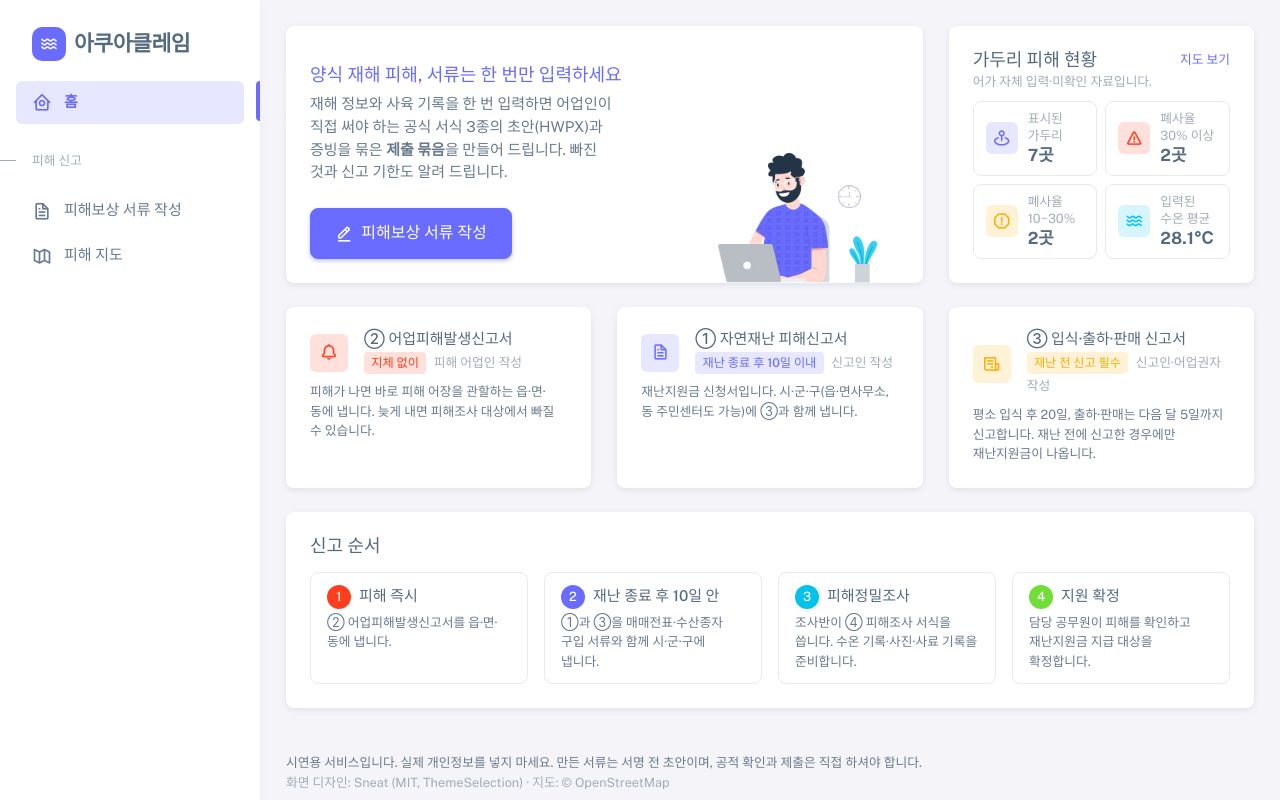
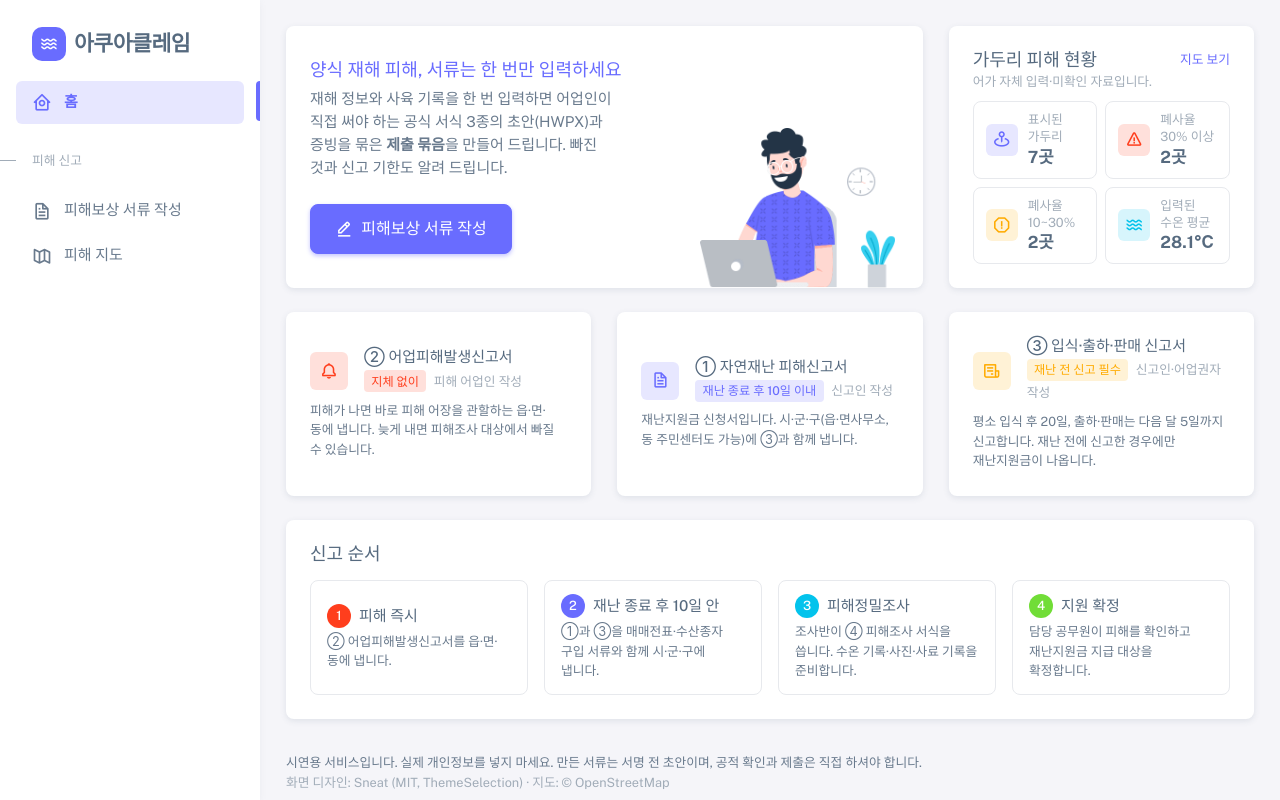
Before and after one commit to 7cv46c7y6y-jpg/INNOHACK_AIoT, a Flask app: page / in a window 1280 px wide. Run offline with Flask 3, Linux system fonts and the light colour scheme; some libraries are stand-ins or nearby versions.

Commit message:
style: 홈 카드가 화면 높이를 채우게
- 넓은 화면(1200px 이상)에서 홈의 세 줄(첫 카드·피해 현황 / 서식 3종 / 신고 순서)이
  화면 높이를 나눠 채워 바닥글 위가 비지 않게 함. 첫 줄이 두 배로 늘어남
- 카드 안의 작은 칸(피해 현황 2×2, 신고 순서 4단계)도 함께 늘어나고 내용은 가운데 정렬
- 그림 크기는 화면 높이에 맞춰 120~190px
- 내용이 화면보다 길거나 좁은 화면에서는 평소처럼 스크롤

Co-Authored-By: Claude Opus 5.5 <noreply@anthropic.com>
Claude-Session: https://claude.ai/code/session_018DDhMowQCuKQDCP9cmhdFk

```diff
--- a/app/static/css/custom.css
+++ b/app/static/css/custom.css
@@ -57,11 +57,25 @@ body { word-break: keep-all; }
 .dot-high { background: #ff3e1d; }
 .leaflet-container { font-family: var(--ac-font); }
 
+/* 홈: 카드가 칸 높이를 채우게 (열 안에서 카드, 카드 안에서 작은 칸이 늘어남) */
+.home-row > [class*="col-"], .stat-grid > [class*="col-"], .step-grid > [class*="col-"] { display: flex; }
+.home-row > [class*="col-"] > .card { flex: 1 1 auto; }
+.hero-img { height: clamp(120px, 20vh, 190px); width: auto; }
+
+/* 넓은 화면: 세 줄이 화면 높이를 나눠 채워서 아래가 비지 않게 (첫 줄이 더 많이 늘어남).
+   내용이 화면보다 길면 늘어나지 않고 평소처럼 스크롤된다. */
+@media (min-width: 1200px) {
+  .home-container { display: flex; flex-direction: column; }
+  .home-fill { flex: 1 1 auto; display: flex; flex-direction: column; }
+  .home-row { flex: 1 1 auto; }
+  .home-row-hero { flex-grow: 2; }
+}
+
 /* 홈: 신고 순서 */
-.step { height: 100%; padding: 12px 16px; border: 1px solid #e7e9ed; border-radius: 0.5rem; }
+.step { flex: 1 1 auto; display: flex; flex-direction: column; justify-content: center; padding: 12px 16px; border: 1px solid #e7e9ed; border-radius: 0.5rem; }
 .step .badge { width: 24px; height: 24px; display: inline-flex; align-items: center; justify-content: center; font-size: 0.8rem; padding: 0; }
 
 /* 홈: 가두리 피해 현황 숫자 */
-.stat-tile { display: flex; align-items: center; gap: 10px; height: 100%; padding: 8px 12px; border: 1px solid #e7e9ed; border-radius: 0.5rem; }
+.stat-tile { flex: 1 1 auto; display: flex; align-items: center; gap: 10px; padding: 8px 12px; border: 1px solid #e7e9ed; border-radius: 0.5rem; }
 .stat-tile .stat-text { min-width: 0; line-height: 1.35; }
 .stat-tile b { font-size: 1.05rem; color: #566a7f; }
--- a/app/templates/home.html
+++ b/app/templates/home.html
@@ -1,13 +1,16 @@
 {% extends "layout.html" %}
 {% block title %}아쿠아클레임{% endblock %}
+{% block container_class %}home-container{% endblock %}
 
 {% block content %}
-<div class="row">
+<!-- 넓은 화면에서는 세 줄이 화면 높이를 나눠 채운다 (custom.css 의 .home-fill) -->
+<div class="home-fill">
+  <div class="row home-row home-row-hero">
     <!-- 첫 카드: 작성 버튼 -->
     <div class="col-lg-8 mb-4">
-    <div class="card h-100">
-      <div class="d-flex align-items-end row h-100">
-        <div class="col-sm-7">
+      <div class="card">
+        <div class="d-flex align-items-end row flex-grow-1">
+          <div class="col-sm-7 align-self-center">
             <div class="card-body">
               <h5 class="card-title text-primary mb-2">양식 재해 피해, 서류는 한 번만 입력하세요</h5>
               <p class="mb-4">재해 정보와 사육 기록을 한 번 입력하면 어업인이 직접 써야 하는 공식 서식 3종의 초안(HWPX)과
@@ -19,7 +22,7 @@
           </div>
           <div class="col-sm-5 text-center">
             <div class="card-body pb-0 px-0 px-md-4">
-            <img src="{{ url_for('static', filename='vendor/sneat/img/man-with-laptop-light.png') }}" height="130" alt="">
+              <img class="hero-img" src="{{ url_for('static', filename='vendor/sneat/img/man-with-laptop-light.png') }}" height="130" alt="">
             </div>
           </div>
         </div>
@@ -28,8 +31,8 @@
 
     <!-- 가두리 피해 현황 -->
     <div class="col-lg-4 mb-4">
-    <div class="card h-100">
-      <div class="card-body">
+      <div class="card">
+        <div class="card-body d-flex flex-column">
           <div class="d-flex justify-content-between align-items-start mb-2">
             <div>
               <h5 class="card-title mb-0">가두리 피해 현황</h5>
@@ -37,7 +40,7 @@
             </div>
             <a href="{{ url_for('main.map_page') }}" class="small text-nowrap">지도 보기</a>
           </div>
-        <div class="row g-2">
+          <div class="row g-2 flex-grow-1 stat-grid">
             {% for stat_id, label, icon, tone in [
               ("stat-total", "표시된 가두리", "bx-map-pin", "primary"),
               ("stat-high", "폐사율 30% 이상", "bx-error", "danger"),
@@ -61,56 +64,39 @@
   </div>
 
   <!-- 서식 3종 -->
-<div class="row">
+  <div class="row home-row">
+    {% for title, tone, icon, due, who, text in [
+      ("② 어업피해발생신고서", "danger", "bx-bell", "지체 없이", "피해 어업인 작성",
+       "피해가 나면 바로 피해 어장을 관할하는 읍·면·동에 냅니다. 늦게 내면 피해조사 대상에서 빠질 수 있습니다."),
+      ("① 자연재난 피해신고서", "primary", "bx-file", "재난 종료 후 10일 이내", "신고인 작성",
+       "재난지원금 신청서입니다. 시·군·구(읍·면사무소, 동 주민센터도 가능)에 ③과 함께 냅니다."),
+      ("③ 입식·출하·판매 신고서", "warning", "bx-receipt", "재난 전 신고 필수", "신고인·어업권자 작성",
+       "평소 입식 후 20일, 출하·판매는 다음 달 5일까지 신고합니다. 재난 전에 신고한 경우에만 재난지원금이 나옵니다."),
+    ] %}
     <div class="col-md-4 mb-4">
-    <div class="card h-100">
-      <div class="card-body">
+      <div class="card">
+        <div class="card-body d-flex flex-column justify-content-center">
           <div class="d-flex align-items-center gap-3 mb-2">
-          <div class="avatar flex-shrink-0"><span class="avatar-initial rounded bg-label-danger"><i class="bx bx-bell"></i></span></div>
+            <div class="avatar flex-shrink-0"><span class="avatar-initial rounded bg-label-{{ tone }}"><i class="bx {{ icon }}"></i></span></div>
             <div>
-            <h6 class="mb-1">② 어업피해발생신고서</h6>
-            <span class="badge bg-label-danger">지체 없이</span> <small class="text-muted ms-1">피해 어업인 작성</small>
+              <h6 class="mb-1">{{ title }}</h6>
+              <span class="badge bg-label-{{ tone }}">{{ due }}</span> <small class="text-muted ms-1">{{ who }}</small>
             </div>
           </div>
-        <p class="mb-0 small">피해가 나면 바로 피해 어장을 관할하는 읍·면·동에 냅니다. 늦게 내면 피해조사 대상에서 빠질 수 있습니다.</p>
+          <p class="mb-0 small">{{ text }}</p>
         </div>
       </div>
     </div>
-  <div class="col-md-4 mb-4">
-    <div class="card h-100">
-      <div class="card-body">
-        <div class="d-flex align-items-center gap-3 mb-2">
-          <div class="avatar flex-shrink-0"><span class="avatar-initial rounded bg-label-primary"><i class="bx bx-file"></i></span></div>
-          <div>
-            <h6 class="mb-1">① 자연재난 피해신고서</h6>
-            <span class="badge bg-label-primary">재난 종료 후 10일 이내</span> <small class="text-muted ms-1">신고인 작성</small>
-          </div>
-        </div>
-        <p class="mb-0 small">재난지원금 신청서입니다. 시·군·구(읍·면사무소, 동 주민센터도 가능)에 ③과 함께 냅니다.</p>
-      </div>
-    </div>
-  </div>
-  <div class="col-md-4 mb-4">
-    <div class="card h-100">
-      <div class="card-body">
-        <div class="d-flex align-items-center gap-3 mb-2">
-          <div class="avatar flex-shrink-0"><span class="avatar-initial rounded bg-label-warning"><i class="bx bx-receipt"></i></span></div>
-          <div>
-            <h6 class="mb-1">③ 입식·출하·판매 신고서</h6>
-            <span class="badge bg-label-warning">재난 전 신고 필수</span> <small class="text-muted ms-1">신고인·어업권자 작성</small>
-          </div>
-        </div>
-        <p class="mb-0 small">평소 입식 후 20일, 출하·판매는 다음 달 5일까지 신고합니다. 재난 전에 신고한 경우에만 재난지원금이 나옵니다.</p>
-      </div>
-    </div>
-  </div>
+    {% endfor %}
   </div>
 
   <!-- 신고 순서 -->
+  <div class="row home-row">
+    <div class="col-12">
       <div class="card">
-  <div class="card-body">
+        <div class="card-body d-flex flex-column">
           <h5 class="card-title mb-3">신고 순서</h5>
-    <div class="row g-3">
+          <div class="row g-3 flex-grow-1 step-grid">
             {% for no, tone, title, text in [
               (1, "danger", "피해 즉시", "② 어업피해발생신고서를 읍·면·동에 냅니다."),
               (2, "primary", "재난 종료 후 10일 안", "①과 ③을 매매전표·수산종자 구입 서류와 함께 시·군·구에 냅니다."),
@@ -130,6 +116,9 @@
           </div>
         </div>
       </div>
+    </div>
+  </div>
+</div>
 {% endblock %}
 
 {% block scripts %}
--- a/app/templates/layout.html
+++ b/app/templates/layout.html
@@ -56,7 +56,7 @@
 
     <div class="layout-page">
       <div class="content-wrapper">
-        <div class="container-xxl flex-grow-1 container-p-y">
+        <div class="container-xxl flex-grow-1 container-p-y {% block container_class %}{% endblock %}">
           <!-- 휴대폰·태블릿 화면에서는 왼쪽 메뉴가 숨으므로 여는 버튼만 둔다 -->
           <button type="button" class="btn btn-sm btn-outline-secondary layout-menu-toggle d-xl-none mb-3" aria-label="메뉴 열기">
             <i class="bx bx-menu me-1"></i>메뉴
```
Also changed, not shown: docs/PRD.md (+2 -2 lines). Lines whose indentation alone changed are shown as unchanged.
